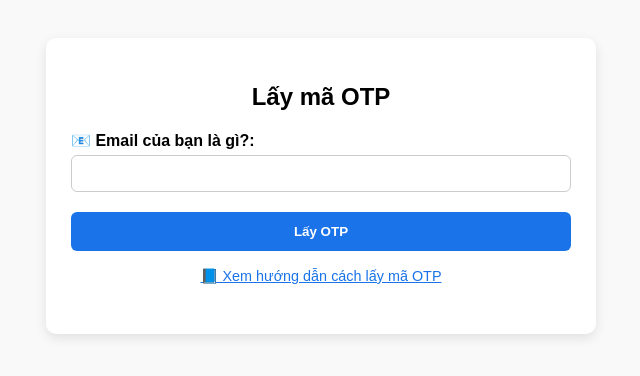
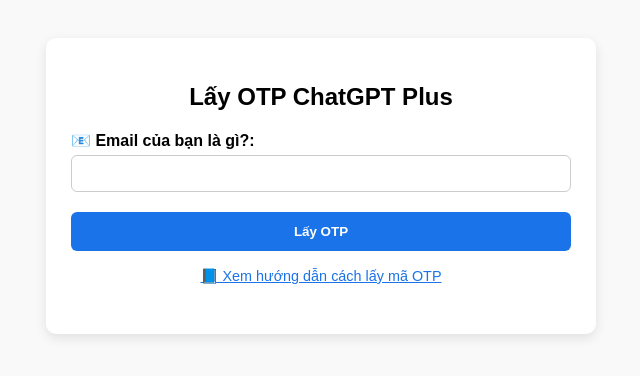
Before and after one commit to phamduydieu2204/get-otp, a plain HTML site: page index.html in a window 1280 px wide. Shown: the whole page, without its empty margins (319-959 px from the left). Drawn offline with Linux system fonts and the light colour scheme.

Commit message:
Đổi tiêu đề thành 'Lấy OTP ChatGPT Plus'

```diff
--- a/index.html
+++ b/index.html
@@ -2,12 +2,12 @@
 <html lang="vi">
 <head>
   <meta charset="UTF-8" />
-  <title>Lấy OTP</title>
+  <title>Lấy OTP ChatGPT Plus</title>
   <link rel="stylesheet" href="style.css" />
 </head>
 <body>
   <div class="otp-container">
-    <h2>Lấy mã OTP</h2>
+    <h2>Lấy OTP ChatGPT Plus</h2>
 
     <label for="emailDangKy">📧 Email của bạn là gì?:</label>
     <input type="email" id="emailDangKy" required />
```
